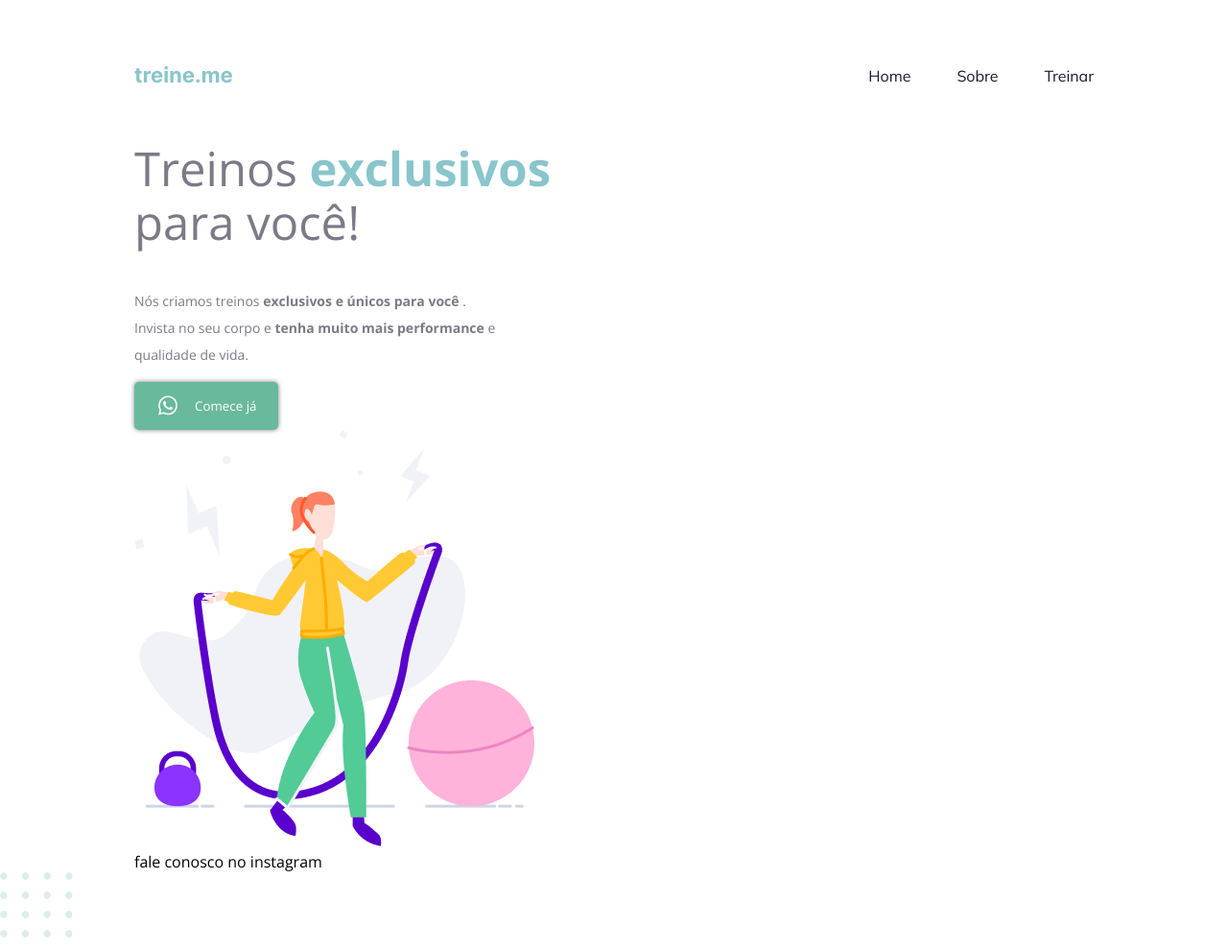
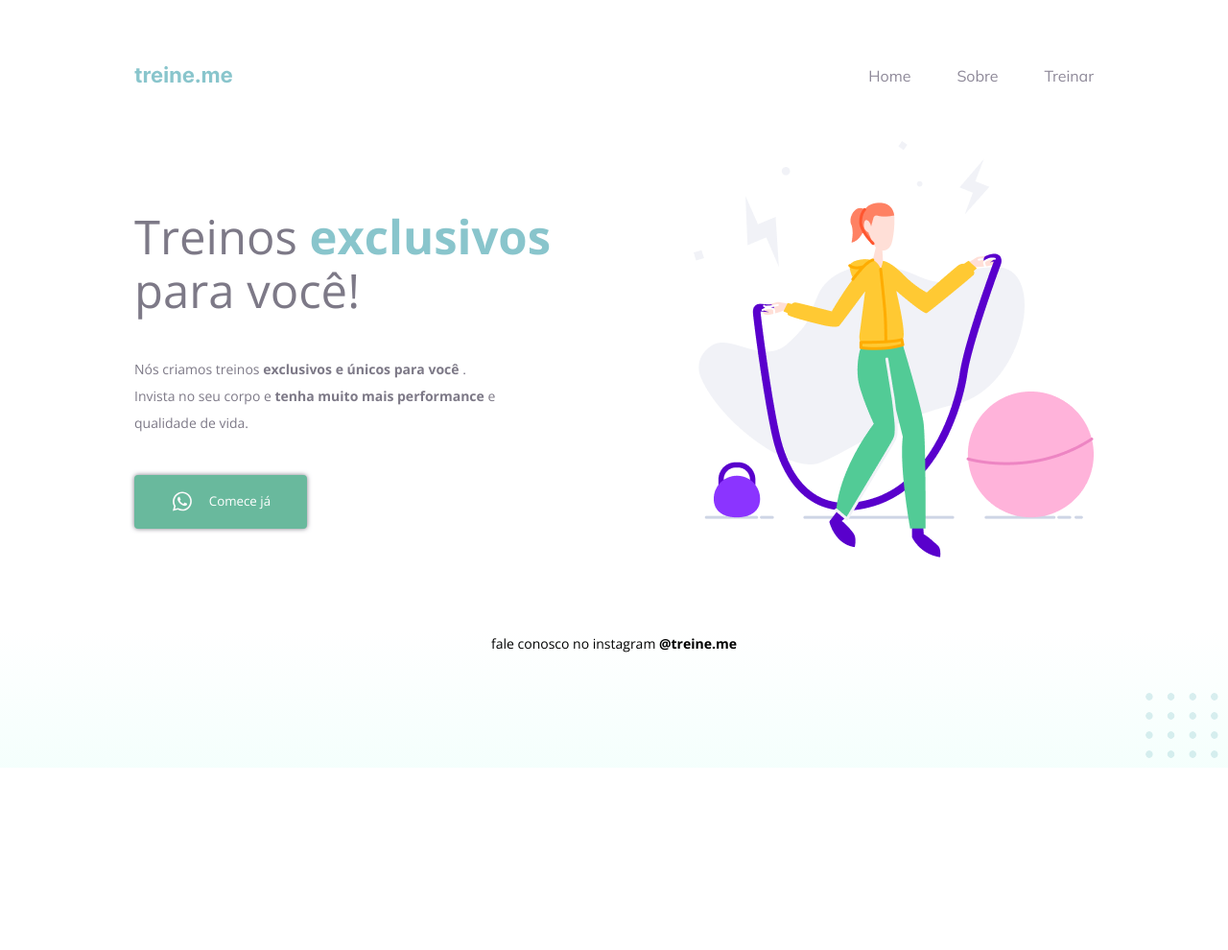
Before and after one commit to priscilha/Projeto02, a plain HTML site: page index.html in a window 1280 px wide. Shown: the whole page at 96% size. After the commit the page ends 800 px from the top, so only its background shows below. Drawn offline with nearby package versions, Linux system fonts and the light colour scheme.

Commit message:
projeto finalizado

```diff
--- a/index.html
+++ b/index.html
@@ -47,11 +47,11 @@
 
         </main>
         <footer>
-            fale conosco no instagram <a href="instagram.com.br"></a>
+            fale conosco no instagram <strong>@treine.me</strong>  <a href="instagram.com.br"></a>
         </footer>
     </div>
 
-    <img src="images/balls.svg" alt="Bolinhas decorativas verdes no canto inferior direito da página">
+    <img id="balls" src="images/balls.svg" alt="Bolinhas decorativas verdes no canto inferior direito da página">
 
 
 
--- a/style.css
+++ b/style.css
@@ -2,13 +2,18 @@ body{
     margin: 0;
     font-family: 'Mulish', sans-serif;
     font-family: 'Open Sans', sans-serif;
+    background: linear-gradient(180deg, rgba(227, 255, 248, 0) 82.08%, rgba(227, 255, 248, 0.38) 100%);
+
+    min-height: 100vh;
+
 }
 
 .page{
 
     width: 1000px;
 
-    margin: 65px auto 0;
+    margin: 0 auto 0;
+    padding-top: 65px;
 
 }
 
@@ -20,14 +25,26 @@ nav{
 
 }
 
+main{
+    display: flex;
+    justify-content: space-between;
+    align-items: center;
+}
+
 h1{
     font-size: 49px;
     line-height: 56px;
     font-weight: normal;
     width: 490px;
+}
 
+section p{
+    font-size: 14px;
+  line-height: 28px;
+    margin: 40px 0;
 
 }
+
 h1 span{
     color: #89C5CC;
     font-weight: bold;
@@ -35,10 +52,12 @@ h1 span{
 ul li a{
     text-decoration: none;
     color: #1F1534;
+    opacity: 0.5;
 }
 
 ul li a:hover {
     font-weight: bold;
+    opacity: 1;
 
 }
 
@@ -60,17 +79,47 @@ ul {
 }
 
 button{
+    color: white;
+    font-family: 'Open Sans', sans-serif;
+
     background-color: #69B99D ;
-    border-radius: 5px;
+    border-radius: 4px;
     border: none;
     box-shadow: 0 0 5px 0 #7D7987;
-    width: 150px ;
-    height: 50px;
-    font-family: 'Open Sans', sans-serif;
+    width: 180px ;
+    height: 56px;
+
+
     display: flex;
     align-items: center;
     justify-content: space-evenly;
-    color: white;
+
+    padding: 14px 32px 15px;
+    gap: 10px;
+    cursor: pointer;
+
+}
+
+button:hover{
+    background-color: #308e6d ;
+}
 
 
+footer{
+    text-align: center;
+    font-size: 14px;
+    font-family: 'Open Sans', sans-serif;
+    margin-top: 80px;
 }
+
+
+main img{
+    position: relative;
+    right: 0;
+}
+
+#balls{
+    position: fixed;
+   right: 0;
+   bottom: 0;
+}
```
Also changed, not shown: Capturar.PNG (added).
